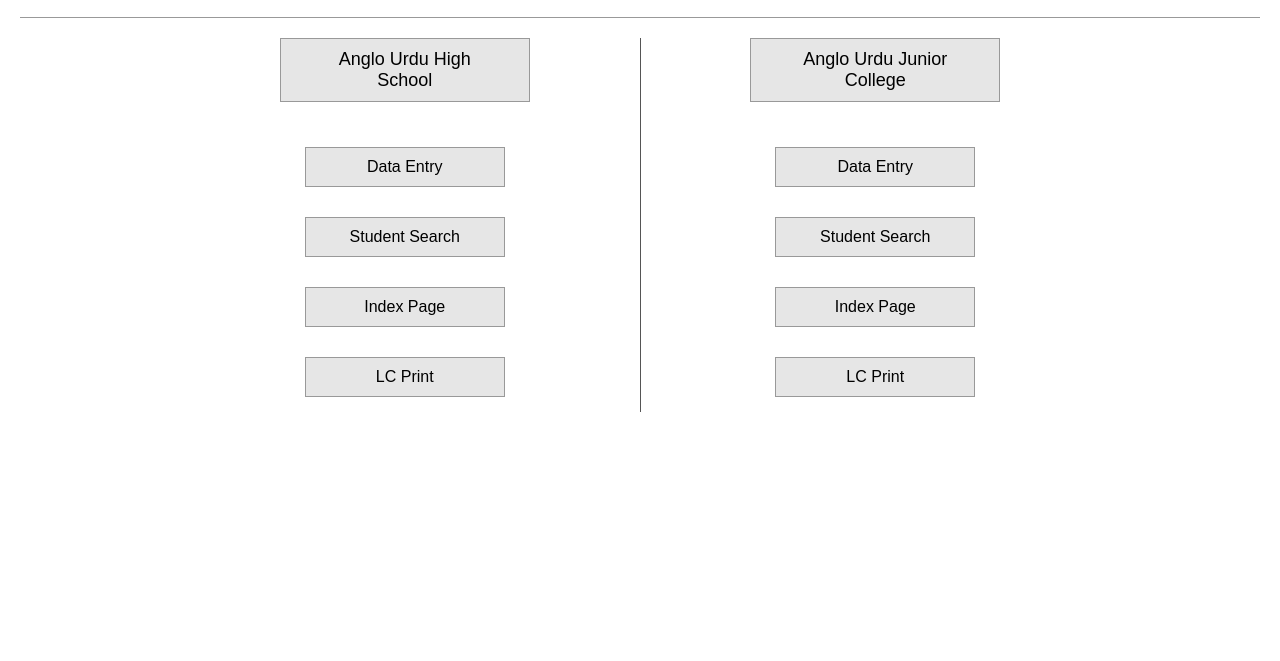
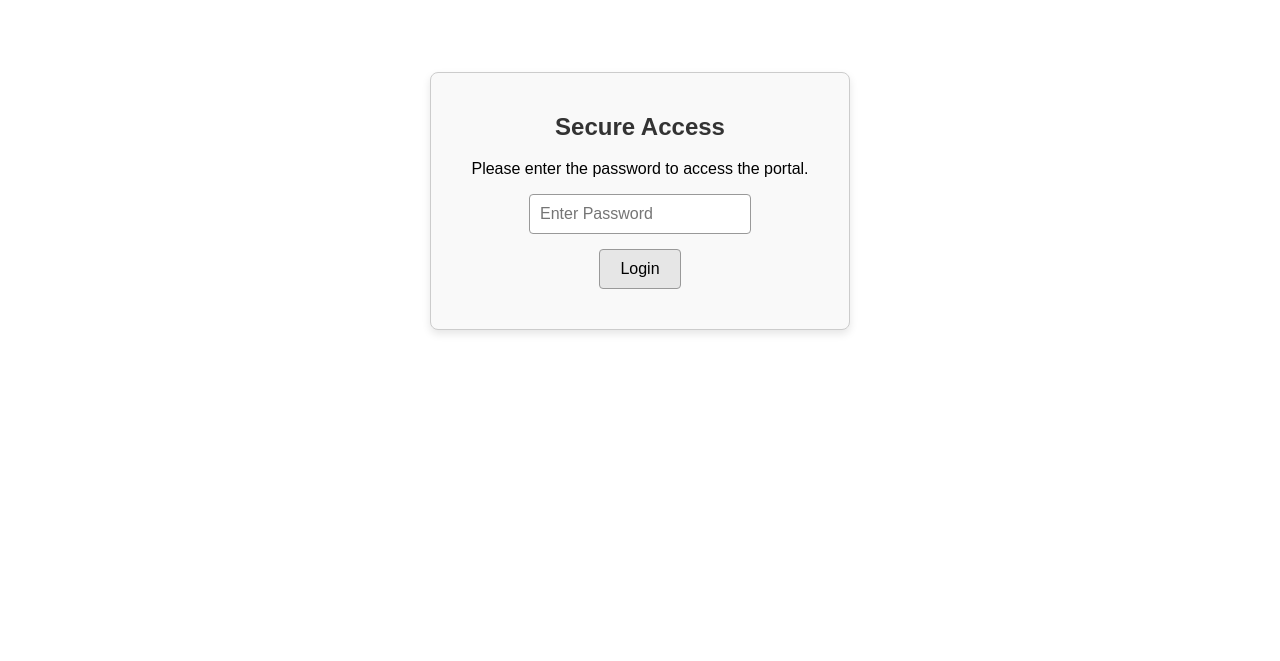
Before and after one commit to Arstreamline/anglo_urdu, a plain HTML site: page index.html in a window 1280 px wide. Shown: the part 139-800 px from the top of the page. Drawn offline with nearby package versions, Linux system fonts and the light colour scheme.

Commit message:
Update index.html

```diff
--- a/index.html
+++ b/index.html
@@ -4,6 +4,10 @@
     <meta charset="UTF-8">
     <meta name="viewport" content="width=device-width, initial-scale=1.0">
     <title>Anglo Urdu High School & Jr. College</title>
+
+    <!-- Scripts for Secure SHA-256 Password Hashing -->
+    <script src="https://cdnjs.cloudflare.com/ajax/libs/crypto-js/4.1.1/crypto-js.min.js"></script>
+
     <style>
         /* General Page Styling */
         body {
@@ -14,7 +18,58 @@
             color: #000;
         }
 
-        /* Header Section Styling */
+        /* --- PASSWORD SCREEN STYLES --- */
+        #login-screen {
+            display: flex;
+            justify-content: center;
+            align-items: center;
+            height: 80vh;
+            flex-direction: column;
+        }
+        .login-box {
+            border: 1px solid #ccc;
+            padding: 40px;
+            border-radius: 8px;
+            box-shadow: 0 4px 8px rgba(0,0,0,0.1);
+            text-align: center;
+            background-color: #f9f9f9;
+        }
+        .login-box h2 {
+            margin-top: 0;
+            color: #333;
+        }
+        .login-box input {
+            padding: 10px;
+            font-size: 16px;
+            width: 200px;
+            margin-bottom: 15px;
+            border: 1px solid #999;
+            border-radius: 4px;
+        }
+        .login-box button {
+            padding: 10px 20px;
+            font-size: 16px;
+            background-color: #e6e6e6;
+            border: 1px solid #999;
+            cursor: pointer;
+            border-radius: 4px;
+            transition: 0.3s;
+        }
+        .login-box button:hover {
+            background-color: #d4d4d4;
+        }
+        #error-msg {
+            color: red;
+            font-size: 14px;
+            margin-top: 10px;
+            display: none;
+        }
+
+        /* --- MAIN PAGE STYLES --- */
+        .main-page-content {
+            display: none; /* Hidden by default until password is entered */
+        }
+
         .header-container {
             display: flex;
             align-items: center;
@@ -48,14 +103,12 @@
             font-weight: 500;
         }
 
-        /* Divider Line */
         hr {
             border: 0;
             border-top: 1px solid #999;
             margin: 20px 0;
         }
 
-        /* Main Layout (Two Columns) */
         .main-content {
             display: flex;
             justify-content: center;
@@ -71,14 +124,12 @@
             padding: 0 20px;
         }
 
-        /* Vertical Divider between columns */
         .divider {
             width: 1px;
             background-color: #555;
             margin: 0 20px;
         }
 
-        /* Section Titles */
         .section-title {
             background-color: #e6e6e6;
             border: 1px solid #999;
@@ -90,7 +141,6 @@
             box-sizing: border-box;
         }
 
-        /* Button Styling with Decent Effect */
         .btn {
             display: block;
             width: 200px;
@@ -102,24 +152,22 @@
             background-color: #e6e6e6;
             border: 1px solid #999;
             font-size: 16px;
-            transition: all 0.3s ease; /* Smooth transition for hover effect */
+            transition: all 0.3s ease;
             box-sizing: border-box;
         }
 
-        /* Hover Effect for Buttons */
         .btn:hover {
             background-color: #d4d4d4;
             border-color: #333;
             box-shadow: 2px 2px 5px rgba(0,0,0,0.2);
-            transform: translateY(-2px); /* Slight lift effect */
+            transform: translateY(-2px);
         }
 
         .btn:active {
-            transform: translateY(0); /* Pressed effect */
+            transform: translateY(0);
             box-shadow: none;
         }
 
-        /* Responsive Design for Mobile */
         @media (max-width: 768px) {
             .header-container {
                 flex-direction: column;
@@ -141,9 +189,27 @@
 </head>
 <body>
 
-    <!-- Header Section -->
+    <!-- ========================================== -->
+    <!-- LOGIN SCREEN (Shown First)                 -->
+    <!-- ========================================== -->
+    <div id="login-screen">
+        <div class="login-box">
+            <h2>Secure Access</h2>
+            <p>Please enter the password to access the portal.</p>
+            <input type="password" id="password-input" placeholder="Enter Password" onkeypress="handleKeyPress(event)">
+            <br>
+            <button onclick="checkPassword()">Login</button>
+            <div id="error-msg">Incorrect Password. Try again.</div>
+        </div>
+    </div>
+
+    <!-- ========================================== -->
+    <!-- MAIN PAGE CONTENT (Hidden until logged in) -->
+    <!-- ========================================== -->
+    <div id="main-page" class="main-page-content">
+
         <div class="header-container">
-        <!-- Replace 'logo.png' with your actual logo file path -->
+            <!-- Ensure your logo is named logo.png on GitHub -->
             <img src="logo.png" alt="School Logo" class="logo" onerror="this.style.display='none'">
             <div class="header-text">
                 <h3>Dr. Zakir Husain Education Society Trust's</h3>
@@ -156,35 +222,74 @@
 
         <hr>
 
-    <!-- Two Column Layout -->
         <div class="main-content">
-
             <!-- Left Column: High School -->
             <div class="column">
                 <div class="section-title">Anglo Urdu High School</div>
 
-            <!-- REPLACE THE '#' WITH YOUR ACTUAL LINKS -->
+                <!-- REPLACE '#' WITH YOUR HIGH SCHOOL LINKS -->
                 <a href="#" class="btn" target="_blank">Data Entry</a>
                 <a href="#" class="btn" target="_blank">Student Search</a>
-            <a href="https://script.google.com/macros/s/AKfycbwOKCVCVwZL9Thp9iQgzIBauDdgFBdJxlJFi0P9eYhVD1QMntW5H_TUB7bxNCT1hyaBqw/exec?page=index" class="btn" target="_blank">Index Page</a>
-            <a href="https://script.google.com/macros/s/AKfycbwOKCVCVwZL9Thp9iQgzIBauDdgFBdJxlJFi0P9eYhVD1QMntW5H_TUB7bxNCT1hyaBqw/exec" class="btn" target="_blank">LC Print</a>
+                <a href="#" class="btn" target="_blank">Index Page</a>
+                <a href="#" class="btn" target="_blank">LC Print</a>
             </div>
 
-        <!-- Vertical Line -->
             <div class="divider"></div>
 
             <!-- Right Column: Junior College -->
             <div class="column">
                 <div class="section-title">Anglo Urdu Junior College</div>
 
-            <!-- REPLACE THE '#' WITH YOUR ACTUAL LINKS -->
+                <!-- REPLACE '#' WITH YOUR JUNIOR COLLEGE LINKS -->
                 <a href="#" class="btn" target="_blank">Data Entry</a>
                 <a href="#" class="btn" target="_blank">Student Search</a>
                 <a href="#" class="btn" target="_blank">Index Page</a>
                 <a href="#" class="btn" target="_blank">LC Print</a>
             </div>
+        </div>
 
     </div>
 
+    <!-- ========================================== -->
+    <!-- JAVASCRIPT FOR PASSWORD PROTECTION         -->
+    <!-- ========================================== -->
+    <script>
+        // Instead, we store its SHA-256 Hash. It is impossible for someone to read the password from the source code.
+        const SECRET_HASH = "5d10426444cf4bd4cc6d2694943d34c3941bc66002c9147006e8d0d4243c6037";
+
+        function checkPassword() {
+            const input = document.getElementById("password-input").value;
+
+            // Hash the password entered by the user
+            const hash = CryptoJS.SHA256(input).toString();
+
+            if (hash === SECRET_HASH) {
+                // Correct password: Hide login, show page, save to browser session
+                document.getElementById("login-screen").style.display = "none";
+                document.getElementById("main-page").style.display = "block";
+                sessionStorage.setItem("isLoggedIn", "true");
+            } else {
+                // Incorrect password: Show error
+                document.getElementById("error-msg").style.display = "block";
+                document.getElementById("password-input").value = ""; // Clear input
+            }
+        }
+
+        // Allow pressing "Enter" to submit
+        function handleKeyPress(event) {
+            if (event.key === "Enter") {
+                checkPassword();
+            }
+        }
+
+        // Check if user already logged in during this session (prevents asking for password on page refresh)
+        window.onload = function() {
+            if (sessionStorage.getItem("isLoggedIn") === "true") {
+                document.getElementById("login-screen").style.display = "none";
+                document.getElementById("main-page").style.display = "block";
+            }
+        };
+    </script>
+
 </body>
 </html>
```
Lines whose indentation alone changed are shown as unchanged.
